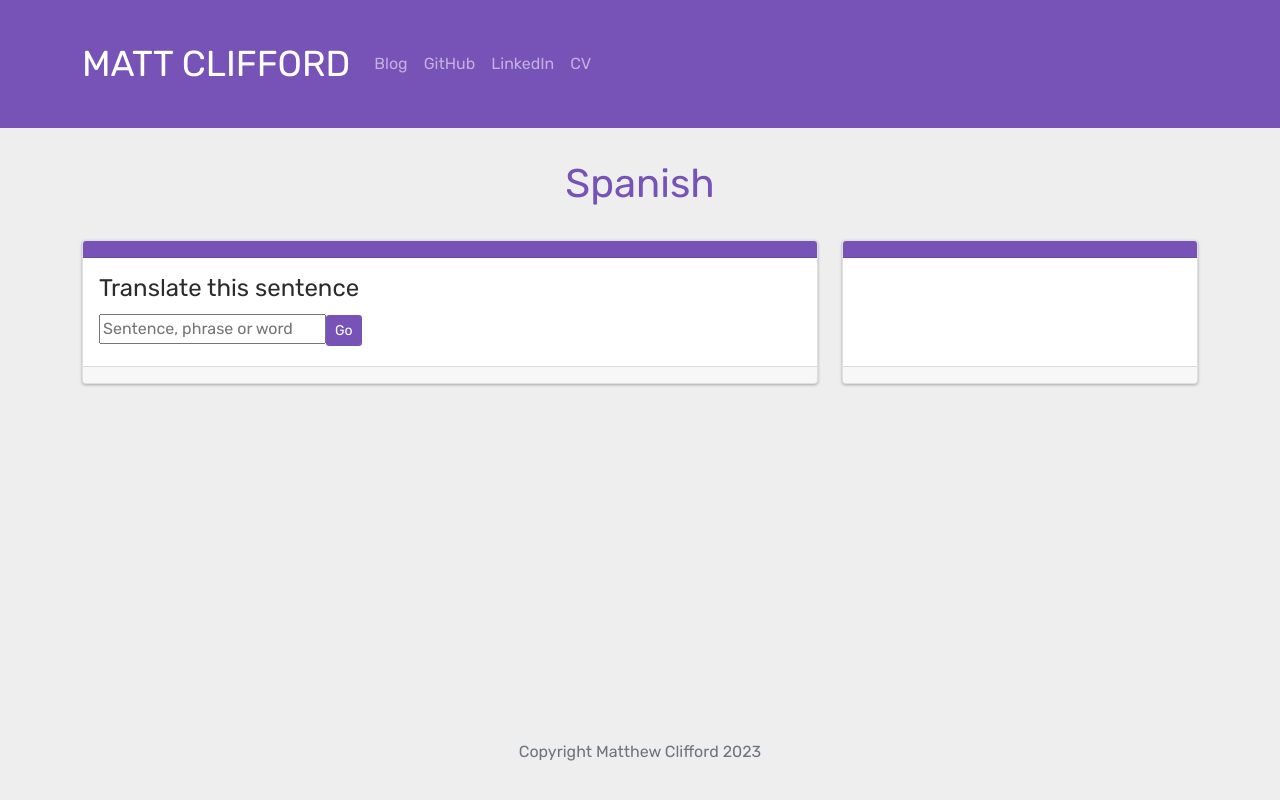
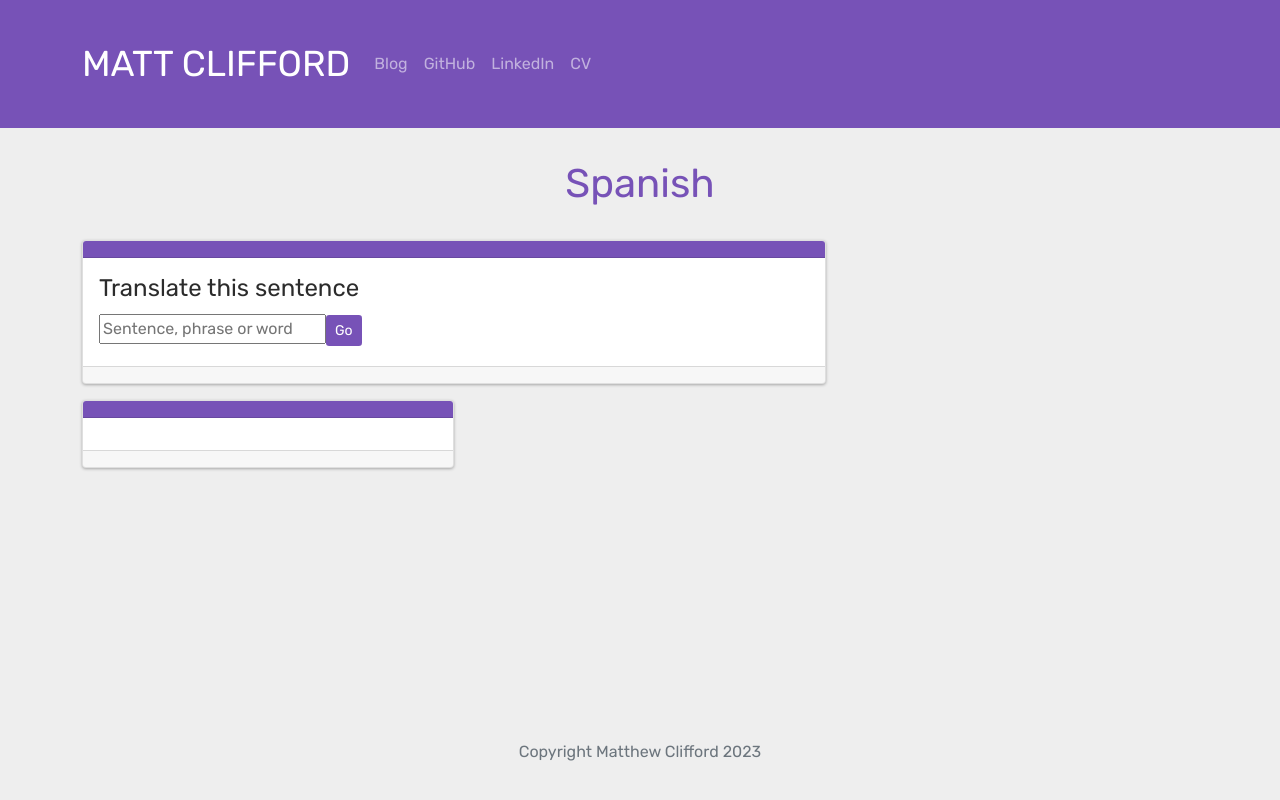
Before and after one commit to BuenVia/portfolio_react, a React (Create React App) app: page /spanish in a window 1280 px wide. Built offline with nearby package versions, Linux system fonts and the light colour scheme.

Commit message:
update formtat

```diff
--- a/src/components/SpanishHome.jsx
+++ b/src/components/SpanishHome.jsx
@@ -1,59 +1,24 @@
 import { useState } from "react"
 import spanish from "../spanish"
+import SpanishQuestion from "./SpanishQuestion"
 
 export default function AdminHome() {
 
-    const [ans, setAns] = useState("")
     const [questionIndex, setQuestionIndex] = useState(0)
 
-    function handleChange(e) {
-        const value = e.target.value
-        setAns(value)
-    }
-
-    function handleClick() {
-        // Build out show answer function
-        // Include 'next' button to move on to next question, like DuoLingo
+    function checkAnswer(ans) {
         console.log(ans === spanish[questionIndex].answers[0] ? true : false)
         nextQuestion()
     }
 
+
     function nextQuestion() {
         setQuestionIndex(prevVal => prevVal + 1)
-        setAns("")
     }
 
     return (
         <div className="row">
-            <div className="col-md-8 mb-3">
-                <div className="card">
-                    <div className="card-header">
-                    </div>
-                    <div className="card-body">
-                        <h5>{spanish[questionIndex].question}</h5>
-                        <input type="text" name="userAns" onChange={handleChange} placeholder="Sentence, phrase or word" value={ans} />
-                        <button className="btn btn-sm" onClick={handleClick}>Go</button>
-                    </div>
-                    <div className="card-footer">
-
-                    </div>
-
-                </div>
-            </div>
-            <div className="col-md-4 mb-3">
-                <div className="card">
-                    <div className="card-header">
-
-                    </div>
-                    <div className="card-body">
-
-                    </div>
-                    <div className="card-footer">
-
-                    </div>
-
-                </div>
-            </div>
+            <SpanishQuestion checkAnswer={checkAnswer} spanish={spanish} questionIndex={questionIndex} />
         </div>
     )
 }
--- /dev/null
+++ b/src/components/SpanishQuestion.jsx
@@ -0,0 +1,51 @@
+import { useState } from "react"
+
+
+export default function SpanishQuestion(props) {
+
+    const [ans, setAns] = useState("")
+
+    function handleChange(e) {
+        const value = e.target.value
+        setAns(value)
+    }
+
+    function handleClick() {
+        props.checkAnswer(ans)
+
+    }
+
+    return (
+        <div>
+            <div className="col-md-8 mb-3">
+                <div className="card">
+                    <div className="card-header">
+                    </div>
+                    <div className="card-body">
+                        <h5>{props.spanish[props.questionIndex].question}</h5>
+                        <input type="text" name="userAns" onChange={handleChange} placeholder="Sentence, phrase or word" value={ans} />
+                        <button className="btn btn-sm" onClick={handleClick}>Go</button>
+                    </div>
+                    <div className="card-footer">
+
+                    </div>
+
+                </div>
+            </div>
+            <div className="col-md-4 mb-3">
+                <div className="card">
+                    <div className="card-header">
+
+                    </div>
+                    <div className="card-body">
+
+                    </div>
+                    <div className="card-footer">
+
+                    </div>
+
+                </div>
+            </div>
+        </div>
+    )
+}
```
Also changed, not shown: src/components/SpanishAnswer.jsx (added).
